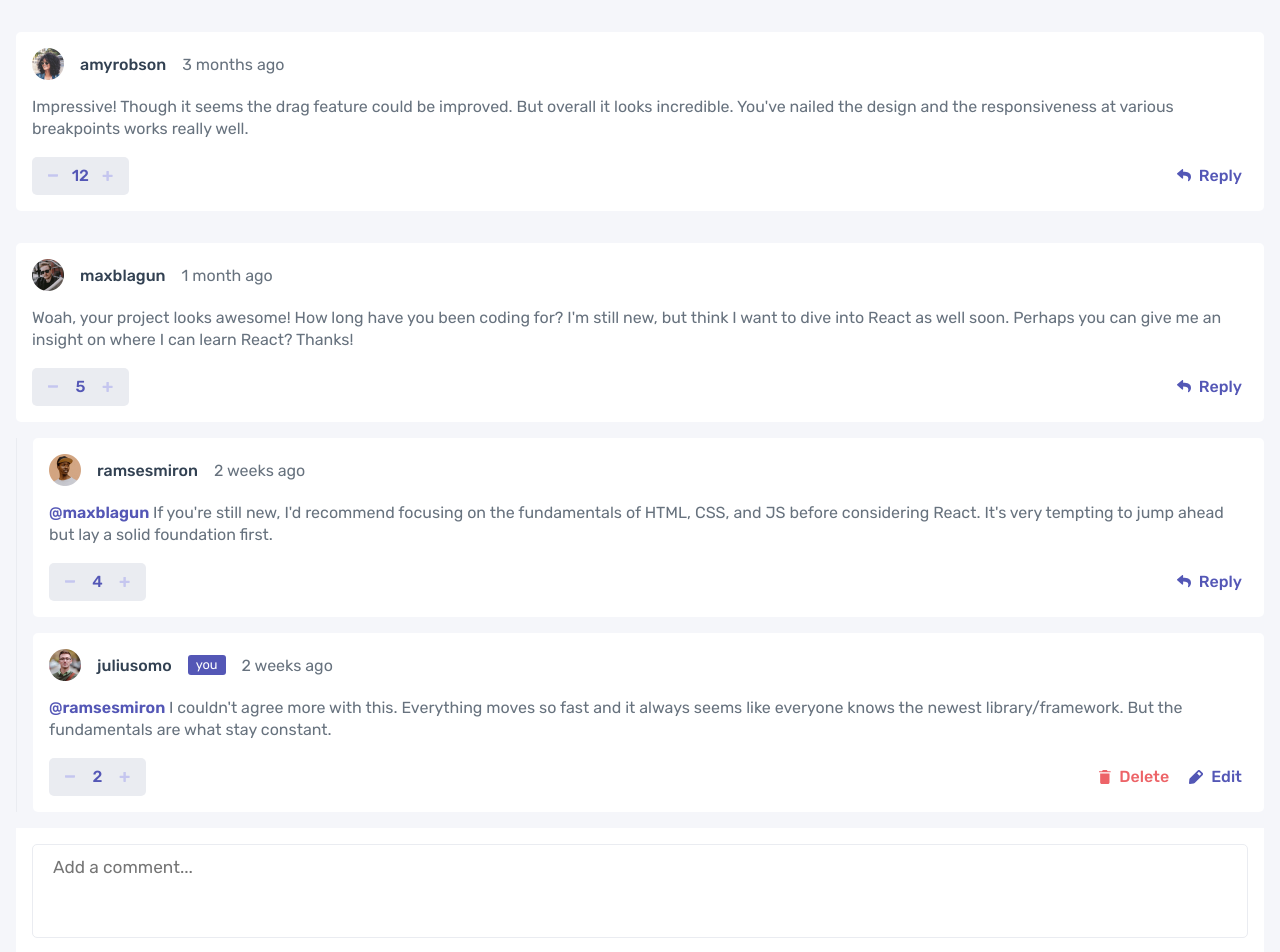
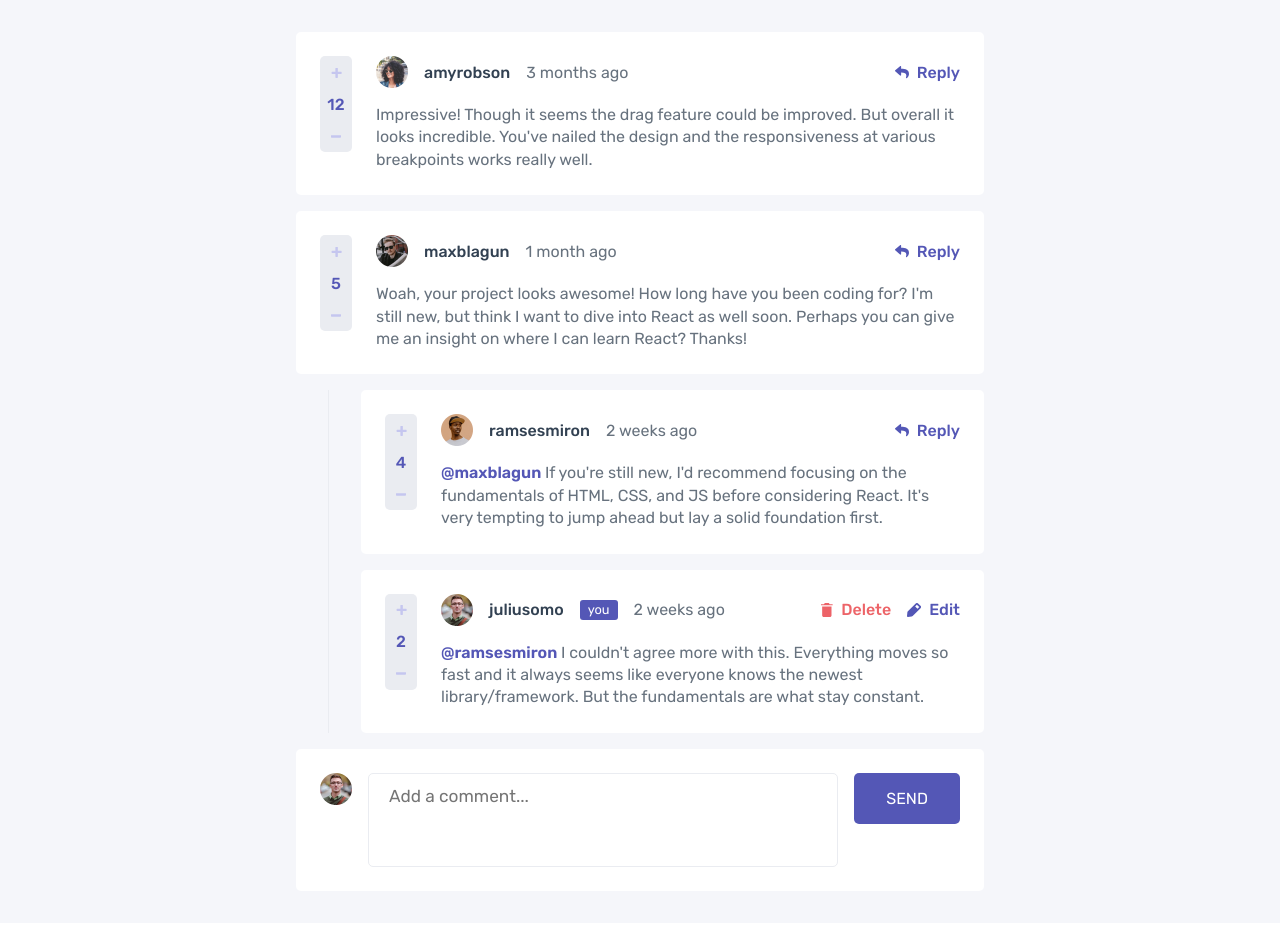
Before and after one commit to jcnevess/interactive-comments-vue, a Vue app: page / in a window 1280 px wide. Shown: the top 952 px of the page. After the commit the page ends 923 px from the top, so only its background shows below. Built offline with nearby package versions, Linux system fonts and the light colour scheme.

Commit message:
Add responsive behavior

```diff
--- a/src/App.vue
+++ b/src/App.vue
@@ -65,6 +65,7 @@ function addReply(parentComment, reply) {
 
 <template>
   <div class="container">
+    <div class="inner-container">
       <div
         v-for="comment in comments.toSorted((a, b) => b.score - a.score)"
         :key="comment.id"
@@ -79,7 +80,7 @@ function addReply(parentComment, reply) {
           @add-comment="(newReply) => addReply(comment, newReply)"
         />
 
-      <div class="comment-replies">
+        <div v-if="comment.replies.length > 0" class="comment-replies">
           <div v-for="reply in comment.replies" :key="reply.id">
             <CommentBlock
               :comment="reply"
@@ -94,6 +95,7 @@ function addReply(parentComment, reply) {
       </div>
 
       <CommentForm @add-comment="addComment" />
+    </div>
   </div>
 
   <dialog ref="deleteModal" class="comment-delete-modal">
@@ -114,6 +116,11 @@ function addReply(parentComment, reply) {
 <style scoped>
 .container {
   background-color: var(--color-very-light-gray);
+}
+
+.inner-container {
+  max-width: 720px;
+  margin: auto;
   padding: 2rem 1rem;
   display: flex;
   flex-direction: column;
@@ -180,4 +187,11 @@ function addReply(parentComment, reply) {
   flex-direction: column;
   gap: 1rem;
 }
+
+@media (min-width: 640px) {
+  .comment-replies {
+    margin-left: 2rem;
+    padding-left: 2rem;
+  }
+}
 </style>
--- a/src/assets/base.css
+++ b/src/assets/base.css
@@ -13,6 +13,8 @@
   --color-light-gray: hsl(223, 19%, 93%);
   --color-very-light-gray: hsl(228, 33%, 97%);
   --color-white: hsl(0, 0%, 100%);
+
+  --dimen-media-breakpoint: 640px;
 }
 
 *,
@@ -20,6 +22,7 @@
 *::after {
   box-sizing: border-box;
   margin: 0;
+  padding: 0;
 }
 
 html {
--- a/src/components/CommentCard.vue
+++ b/src/components/CommentCard.vue
@@ -86,17 +86,17 @@ function getEllapsedTime(postDate) {
 
     <div v-if="!isEditing" class="controls-vote">
       <button
-        class="control control-downvote"
+        class="control control-label control-downvote"
         :disabled="authorIsCurrentUser"
         @click="emit('downvoteComment')"
       >
         <img src="@/assets/images/icon-minus.svg" alt="downvote comment" />
       </button>
-      <div class="display-vote">
+      <div class="control-label display-vote">
         {{ props.comment.score }}
       </div>
       <button
-        class="control control-upvote"
+        class="control control-label control-upvote"
         :disabled="authorIsCurrentUser"
         @click="emit('upvoteComment')"
       >
@@ -183,9 +183,19 @@ function getEllapsedTime(postDate) {
   font-weight: 500;
   color: var(--color-moderate-blue);
   border-radius: 5px;
-  padding: 0.6rem;
   justify-self: left;
   align-self: center;
+}
+
+.control-label {
+  width: 32px;
+  height: 32px;
+  overflow: hidden;
+}
+
+.control-label img {
+  place-self: center;
+  margin: auto;
 }
 
 .control {
@@ -198,10 +208,20 @@ function getEllapsedTime(postDate) {
   cursor: pointer;
 }
 
+.control-downvote img {
+  width: 11px;
+  height: 3px;
+}
+
+.control-upvote img {
+  width: 11px;
+  height: 11px;
+}
+
 .display-vote {
-  width: 3ch;
-  overflow: hidden;
-  text-align: center;
+  display: flex;
+  align-items: center;
+  justify-content: center;
 }
 
 .controls-actions {
@@ -241,7 +261,7 @@ function getEllapsedTime(postDate) {
 
 .actions-author {
   display: flex;
-  gap: 0.5rem;
+  gap: 1rem;
 }
 
 .comment-replyingTo {
@@ -291,4 +311,37 @@ function getEllapsedTime(postDate) {
   padding: 1rem 2rem;
   cursor: pointer;
 }
+
+@media (min-width: 640px) {
+  .comment {
+    grid-template-columns: auto 1fr auto;
+    grid-template-rows: auto 1fr;
+    column-gap: 1.5rem;
+    padding: 1.5rem;
+  }
+
+  .comment-info {
+    order: 1;
+    grid-column: 2 / span 1;
+  }
+
+  .comment-body {
+    order: 3;
+    grid-column: 2 / span 2;
+  }
+
+  .controls-vote {
+    order: 0;
+    grid-column: 1 / span 1;
+    grid-row: 1 / 3;
+    display: flex;
+    flex-direction: column-reverse;
+    align-self: start;
+  }
+
+  .controls-actions {
+    order: 2;
+    grid-column: 3 / span 1;
+  }
+}
 </style>
--- a/src/components/CommentForm.vue
+++ b/src/components/CommentForm.vue
@@ -66,7 +66,7 @@ function resetComment() {
       v-model="newComment.content"
       name="comment-entry"
       class="comment-entry"
-      placeholder="Add a comment..."
+      :placeholder="isReply ? `Reply to @${replyUser}` : 'Add a comment...'"
       rows="4"
     ></textarea>
     <img
@@ -74,7 +74,7 @@ function resetComment() {
       :alt="currentUserStore.username"
       class="entry-author-photo"
     />
-    <button class="entry-submit">send</button>
+    <button class="entry-submit">{{ isReply ? 'reply' : 'send' }}</button>
   </form>
 </template>
 
@@ -85,6 +85,7 @@ function resetComment() {
   background-color: var(--color-white);
   padding: 1rem;
   row-gap: 1rem;
+  border-radius: 5px;
 }
 
 .comment-entry {
@@ -128,4 +129,24 @@ function resetComment() {
 .entry-submit:active {
   background-color: var(--color-light-grayish-blue);
 }
+
+@media (min-width: 640px) {
+  .comment-submit {
+    display: flex;
+    align-items: start;
+    justify-content: space-between;
+    gap: 1rem;
+    padding: 1.5rem;
+    border-radius: 5px;
+  }
+
+  .entry-author-photo {
+    align-self: unset;
+    order: -1;
+  }
+
+  .comment-entry {
+    width: 100%;
+  }
+}
 </style>
```
Lines whose indentation alone changed are shown as unchanged.
